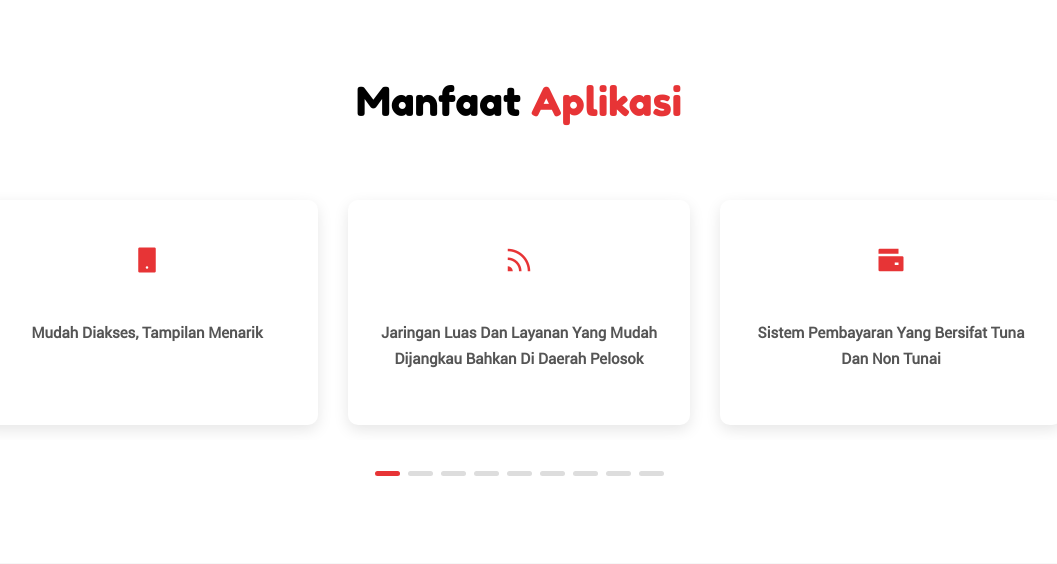
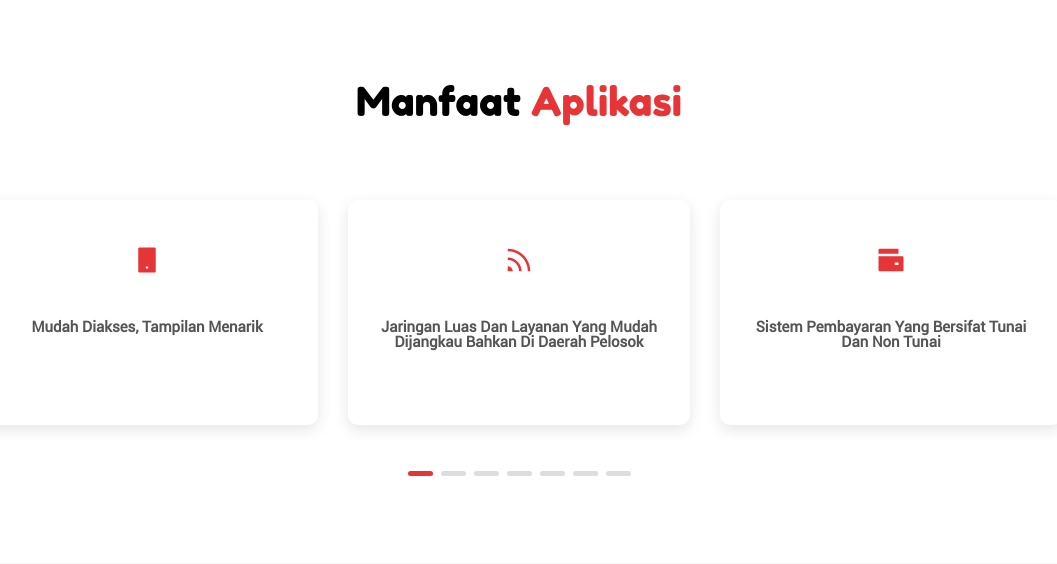
Before and after one commit to divit-roda/website-ri, a PHP site: page / in a window 1280 px wide. Shown: the part 803-1367 px from the top of the page, without its empty margins (121-1178 px from the left). Run offline with PHP 8.4, Linux system fonts and the light colour scheme; some libraries are stand-ins or nearby versions.

Commit message:
Revisi Font & Budaya Kerja

```diff
--- a/page/content.php
+++ b/page/content.php
@@ -24,7 +24,7 @@
             <div class="col-12 col-lg-4 text-center">
                 <div class="jumbotron-img hide-logo">
                     <div class="circle"></div>
-                    <img src="assets/logo/ri_icon_baru.png" alt="Roda Indonesia">
+                    <img src="assets/logo/ri_icon_logo.png" alt="Roda Indonesia">
                 </div>
             </div>
         </div>
@@ -52,117 +52,83 @@
             <div class="owl-carousel features-carousel">
                 <div class="feature-item">
                     <div class="icon"><i class="ri-smartphone-fill"></i></div>
-                    <p class="text-sm-center fw-bolder">Mudah Diakses, Tampilan Menarik</p>
+                    <p class="fw-bold lh-1 text-sm-center">Mudah Diakses, Tampilan Menarik</p>
                 </div>
                 <div class="feature-item">
                     <div class="icon"><i class="ri-rss-line"></i></div>
-                    <p class="text-sm-center fw-bolder">Jaringan Luas Dan Layanan Yang Mudah Dijangkau Bahkan Di Daerah Pelosok</p>
+                    <p class="fw-bold lh-1 text-sm-center">Jaringan Luas Dan Layanan Yang Mudah Dijangkau Bahkan Di Daerah Pelosok</p>
                 </div>
                 <div class="feature-item">
                     <div class="icon"><i class="ri-wallet-fill"></i></div>
-                    <p class="text-sm-center fw-bolder">Sistem Pembayaran Yang Bersifat Tuna Dan Non Tunai</p>
+                    <p class="fw-bold lh-1 text-sm-center">Sistem Pembayaran Yang Bersifat Tunai Dan Non Tunai</p>
                 </div>
                 <div class="feature-item">
                     <div class="icon"><i class="ri-layout-fill"></i></div>
-                    <p class="text-sm-center fw-bolder">Pilihan Layanan Yang Lengkap</p>
+                    <p class="fw-bold lh-1 text-sm-center">Pilihan Layanan Yang Lengkap</p>
                 </div>
                 <div class="feature-item">
                     <div class="icon"><i class="ri-upload-cloud-fill"></i></div>
-                    <p class="text-sm-center fw-bolder">Sistem Upload Data Buat Mitra Roda Indonesia</p>
+                    <p class="fw-bold lh-1 text-sm-center">Sistem Upload Data Buat Mitra Roda Indonesia</p>
                 </div>
                 <div class="feature-item">
                     <div class="icon"><i class="ri-pin-distance-fill"></i></div>
-                    <p class="text-sm-center fw-bolder">Adanya Filter Jarak Pada Aplikasi Driver Dan Akan Memudahkan User Mendapatkan Driver Dimanapun</p>
+                    <p class="fw-bold lh-1 text-sm-center">Adanya Filter Jarak Pada Aplikasi Driver Dan Akan Memudahkan User Mendapatkan Driver Dimanapun</p>
                 </div>
                 <div class="feature-item">
                     <div class="icon"><i class="ri-file-user-fill"></i></div>
-                    <p class="text-sm-center fw-bolder">Info Driver Tersemat Permanen Di Aplikasi</p>
+                    <p class="fw-bold lh-1 text-sm-center">Info Driver Tersemat Permanen Di Aplikasi</p>
                 </div>
                 <div class="feature-item">
                     <div class="icon"><i class="ri-alarm-warning-fill"></i></div>
-                    <p class="text-sm-center fw-bolder">Tombol Cancel Akan Menyala Ketika Masa Tunggu Habis</p>
-                    <p class="text-sm-center fw-bolder">(10 Menit Waktu User Menunggu Driver)</p>
+                    <p class="fw-bold lh-1 text-sm-center">Tombol Cancel Akan Menyala Ketika Masa Tunggu Habis<br>(10 Menit Waktu User Menunggu Driver)</p>
                 </div>
                 <div class="feature-item">
                     <div class="icon"><i class="ri-team-fill"></i></div>
-                    <p class="text-sm-center fw-bolder">Multi Order</p>
-                    <p class="text-sm-center fw-bolder">(Max 5 Order Dalam Waktu Yang Bersamaan)</p>
+                    <p class="fw-bold lh-1 text-sm-center">Multi Order<br>(Max 5 Order Dalam Waktu Yang Bersamaan)</p>
                 </div>
                 <div class="feature-item">
                     <div class="icon"><i class="ri-clipboard-fill"></i></div>
-                    <p class="text-sm-center fw-bolder">Klaim Asuransi Yang Mudah</p>
-                    <p class="text-sm-center fw-bolder">(Melalui Aplikasi)</p>
+                    <p class="fw-bold lh-1 text-sm-center">Klaim Asuransi Yang Mudah<br>(Melalui Aplikasi)</p>
                 </div>
                 <div class="feature-item">
                     <div class="icon"><i class="ri-checkbox-circle-fill"></i></div>
-                    <p class="text-sm-center fw-bolder">Verifikasi Mudah</p>
+                    <p class="fw-bold lh-1 text-sm-center">Verifikasi Mudah</p>
                 </div>
                 <div class="feature-item">
                     <div class="icon"><i class="ri-service-fill"></i></div>
-                    <p class="text-sm-center fw-bolder">Pelayanan Yang Maksimal Untuk Setiap Fitur</p>
-                </div>
-                <div class="feature-item">
-                </div>
-                <div class="feature-item">
-                    <div class="icon"><i class="ri-file-user-fill"></i></div>
-                    <p class="text-sm-center fw-bolder">Info Driver Tersemat Permanen Di Aplikasi</p>
-                </div>
-                <div class="feature-item">
-                    <div class="icon"><i class="ri-alarm-warning-fill"></i></div>
-                    <p class="text-sm-center fw-bolder">Tombol Cancel Akan Menyala Ketika Masa Tunggu Habis</p>
-                    <p class="text-sm-center fw-bolder">(10 Menit Waktu User Menunggu Driver)</p>
-                </div>
-                <div class="feature-item">
-                    <div class="icon"><i class="ri-team-fill"></i></div>
-                    <p class="text-sm-center fw-bolder">Multi Order</p>
-                    <p class="text-sm-center fw-bolder">(Max 5 Order Dalam Waktu Yang Bersamaan)</p>
-                </div>
-                <div class="feature-item">
-                    <div class="icon"><i class="ri-clipboard-fill"></i></div>
-                    <p class="text-sm-center fw-bolder">Klaim Asuransi Yang Mudah</p>
-                    <p class="text-sm-center fw-bolder">(Melalui Aplikasi)</p>
-                </div>
-                <div class="feature-item">
-                    <div class="icon"><i class="ri-checkbox-circle-fill"></i></div>
-                    <p class="text-sm-center fw-bolder">Verifikasi Mudah</p>
-                </div>
-                <div class="feature-item">
-                    <div class="icon"><i class="ri-service-fill"></i></div>
-                    <p class="text-sm-center fw-bolder">Pelayanan Yang Maksimal Untuk Setiap Fitur</p>
+                    <p class="fw-bold lh-1 text-sm-center">Pelayanan Yang Maksimal Untuk Setiap Fitur</p>
                 </div>
                 <div class="feature-item">
                     <div class="icon"><i class="ri-coupon-fill"></i></div>
-                    <p class="text-sm-center fw-bolder">Sistem Voucher, Booking Dan Member Memudahkan Driver Mendapat Orderan Yang Sudah Terjadwal (Coming Soon)</p>
+                    <p class="fw-bold lh-1 text-sm-center">Sistem Voucher, Booking Dan Member Memudahkan Driver Mendapat Orderan Yang Sudah Terjadwal (Coming Soon)</p>
                 </div>
                 <div class="feature-item">
                     <div class="icon"><i class="ri-newspaper-fill"></i></div>
-                    <p class="text-sm-center fw-bolder">Berbagi Berita Terkini Di Beranda, Memudahkan Pengguna Mengetahui Keadaan Terkini</p>
+                    <p class="fw-bold lh-1 text-sm-center">Berbagi Berita Terkini Di Beranda, Memudahkan Pengguna Mengetahui Keadaan Terkini</p>
                 </div>
                 <div class="feature-item">
                     <div class="icon"><i class="ri-forbid-fill"></i></div>
-                    <p class="text-sm-center fw-bolder">Sistem Banned Untuk Akun Yang Tidak Aktif Dalam 1 Bulan</p>
-                    <p class="text-sm-center fw-bolder">(Akan Ada Pop-up Info)</p>
+                    <p class="fw-bold lh-1 text-sm-center">Sistem Banned Untuk Akun Yang Tidak Aktif Dalam 1 Bulan<br>(Akan Ada Pop-up Info)</p>
                 </div>
                 <div class="feature-item">
                     <div class="icon"><i class="ri-roadster-fill"></i></div>
-                    <p class="text-sm-center fw-bolder">User Dapat Memilih Tipe Kendaraan</p>
-                    <p class="text-sm-center fw-bolder">(Sebanyak Driver Dalam Jangkauannya)</p>
+                    <p class="fw-bold lh-1 text-sm-center">User Dapat Memilih Tipe Kendaraan<br>(Sebanyak Driver Dalam Jangkauannya)</p>
                 </div>
                 <div class="feature-item">
                     <div class="icon"><i class="ri-shield-user-fill"></i></div>
-                    <p class="text-sm-center fw-bolder">Bebas Dari Orderan Fiktif</p>
+                    <p class="fw-bold lh-1 text-sm-center">Bebas Dari Orderan Fiktif</p>
                 </div>
                 <div class="feature-item">
                     <div class="icon"><i class="ri-chat-history-fill"></i></div>
-                    <p class="text-sm-center fw-bolder">History Chat Dalam Aplikasi Yang Tersimpan Dalam  Kurun Waktu Tertentu, Sehingga Permasalahan Dapat Diatasi Dengan Cepat</p>
+                    <p class="fw-bold lh-1 text-sm-center">History Chat Dalam Aplikasi Yang Tersimpan Dalam  Kurun Waktu Tertentu, Sehingga Permasalahan Dapat Diatasi Dengan Cepat</p>
                 </div>
                 <div class="feature-item">
                     <div class="icon"><i class="ri-e-bike-2-fill"></i></div>
-                    <p class="text-sm-center fw-bolder">Tombol "Penerima Barang" Dan "Bukan Penerima" Dilengkapi Kamera, Untuk RISend</p>
+                    <p class="fw-bold lh-1 text-sm-center">Tombol "Penerima Barang" Dan "Bukan Penerima" Dilengkapi Kamera (RISend)</p>
                 </div>
                 <div class="feature-item">
                     <div class="icon"><i class="ri-chat-voice-fill"></i></div>
-                    <p class="text-sm-center fw-bolder">Sistem VOIP Untuk RIChat</p>
+                    <p class="fw-bold lh-1 text-sm-center">Sistem VOIP Untuk RIChat</p>
                 </div>
             </div>
         </div>
@@ -358,9 +324,6 @@
                 <!--<div class="support-item">
                     <img src="assets/logo/gbsrilogos.png" class="w-75 grayscale" alt="" srcset="">
                 </div>-->
-                <div class="support-item text-center">
-                    <img src="assets/logo/motion_pay_logo.png" class="w-100 h-100 grayscale" alt="" srcset="">
-                </div>
                 <!--<div class="support-item text-center">
                     <img src="assets/logo/motion_pay_logo.png" class="w-100 h-100 grayscale" alt="" srcset="">
                 </div>-->
```
Also changed, not shown: page/about/about_us.php (+12 -22 lines), page/gabung_mitra/mitra_driver.php (+8 -79 lines).
